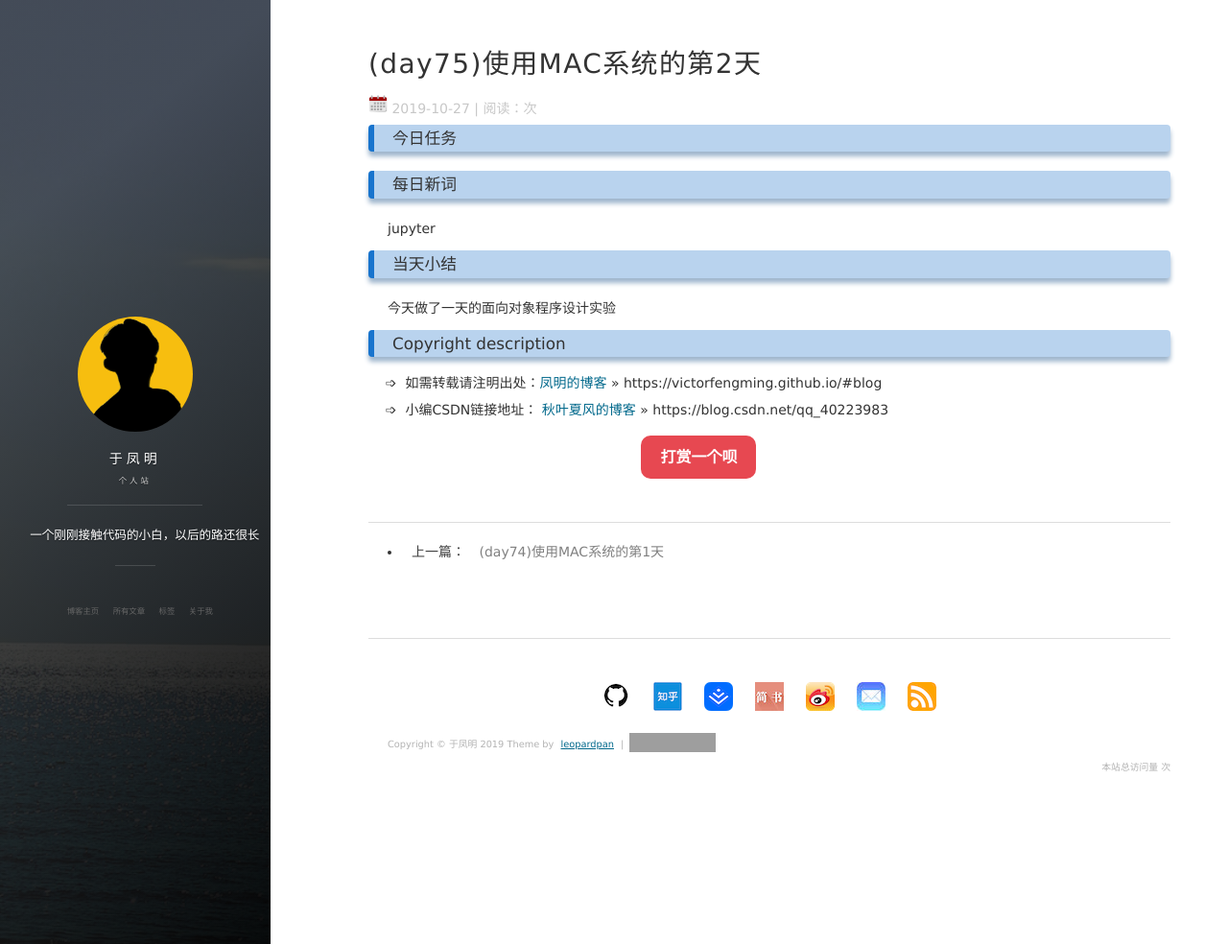
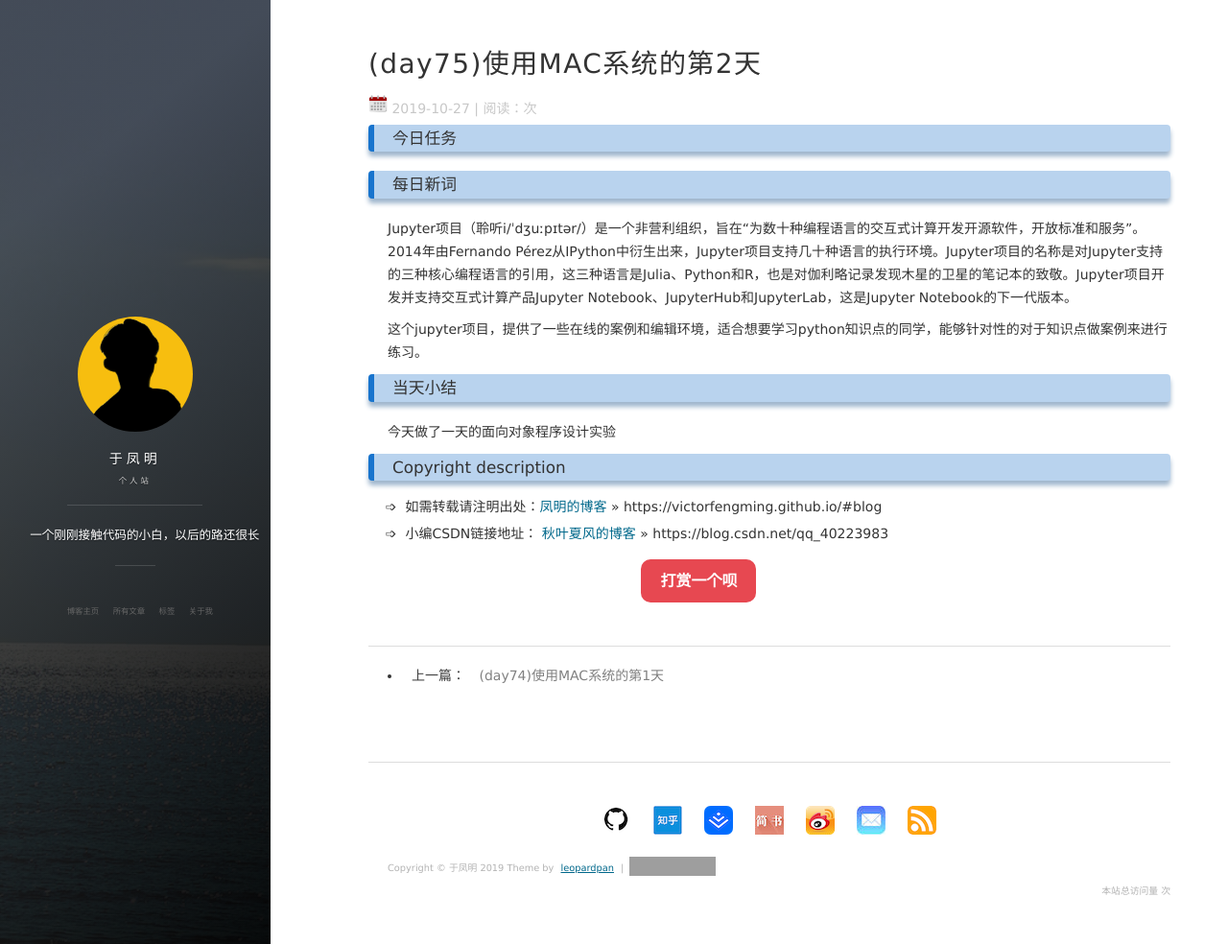
Before and after one commit to victorfengming/victorfengming.github.io.leopardpan, a Jekyll site: the page built from _posts/daily/2019-10-27-day75.md, in a window 1280 px wide and 984 px high. Shown: the whole window at 96% size. Built offline with Jekyll 4.4.1, drawn with Linux system fonts in a browser that asks for light colours; nearby versions of some CDN libraries; comment, search, counter and statistics services are not loaded; grey boxes are pictures that could not be loaded.

Commit message:
第75天日报

```diff
--- a/_posts/daily/2019-10-27-day75.md
+++ b/_posts/daily/2019-10-27-day75.md
@@ -8,6 +8,8 @@
 ### 今日任务
 
 ### 每日新词
-jupyter
+Jupyter项目（聆听i/ˈdʒuːpɪtər/）是一个非营利组织，旨在“为数十种编程语言的交互式计算开发开源软件，开放标准和服务”。2014年由Fernando Pérez从IPython中衍生出来，Jupyter项目支持几十种语言的执行环境。Jupyter项目的名称是对Jupyter支持的三种核心编程语言的引用，这三种语言是Julia、Python和R，也是对伽利略记录发现木星的卫星的笔记本的致敬。Jupyter项目开发并支持交互式计算产品Jupyter Notebook、JupyterHub和JupyterLab，这是Jupyter Notebook的下一代版本。
+
+这个jupyter项目，提供了一些在线的案例和编辑环境，适合想要学习python知识点的同学，能够针对性的对于知识点做案例来进行练习。
 ### 当天小结
 今天做了一天的面向对象程序设计实验
```
